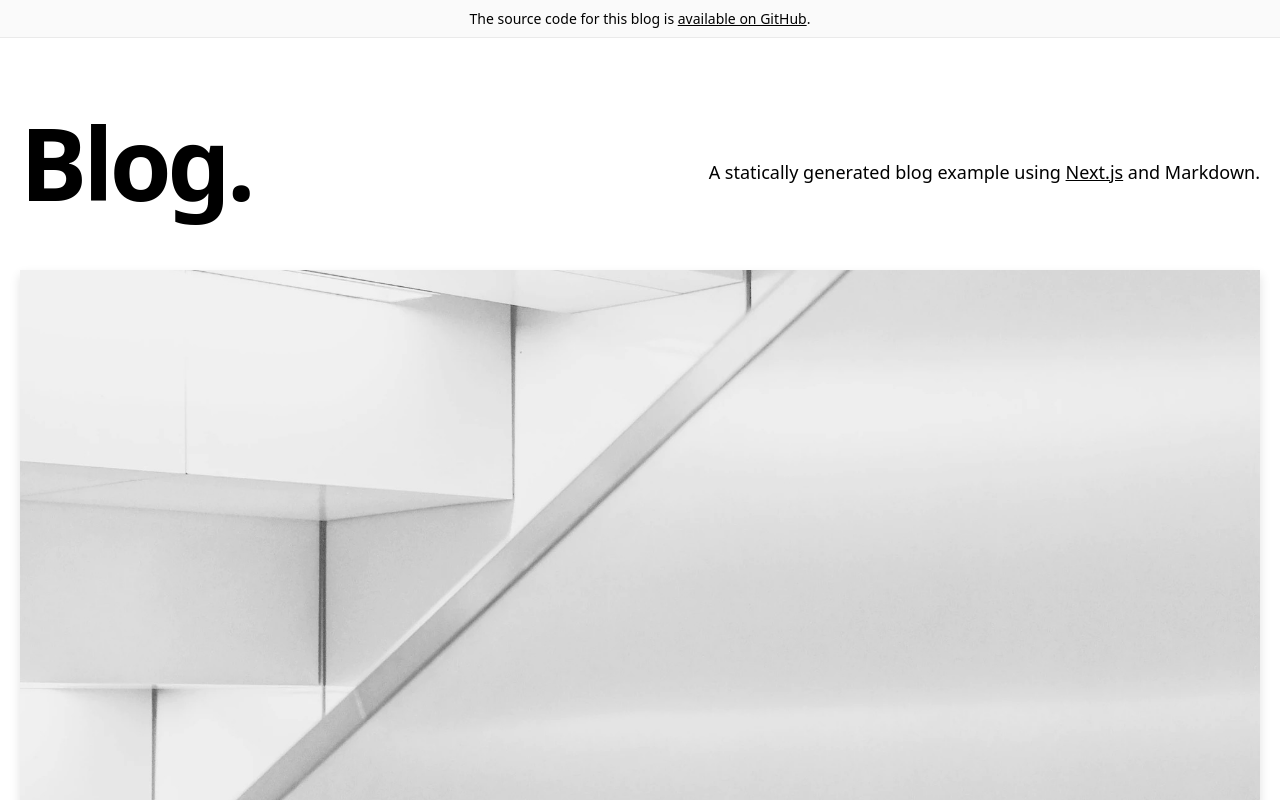
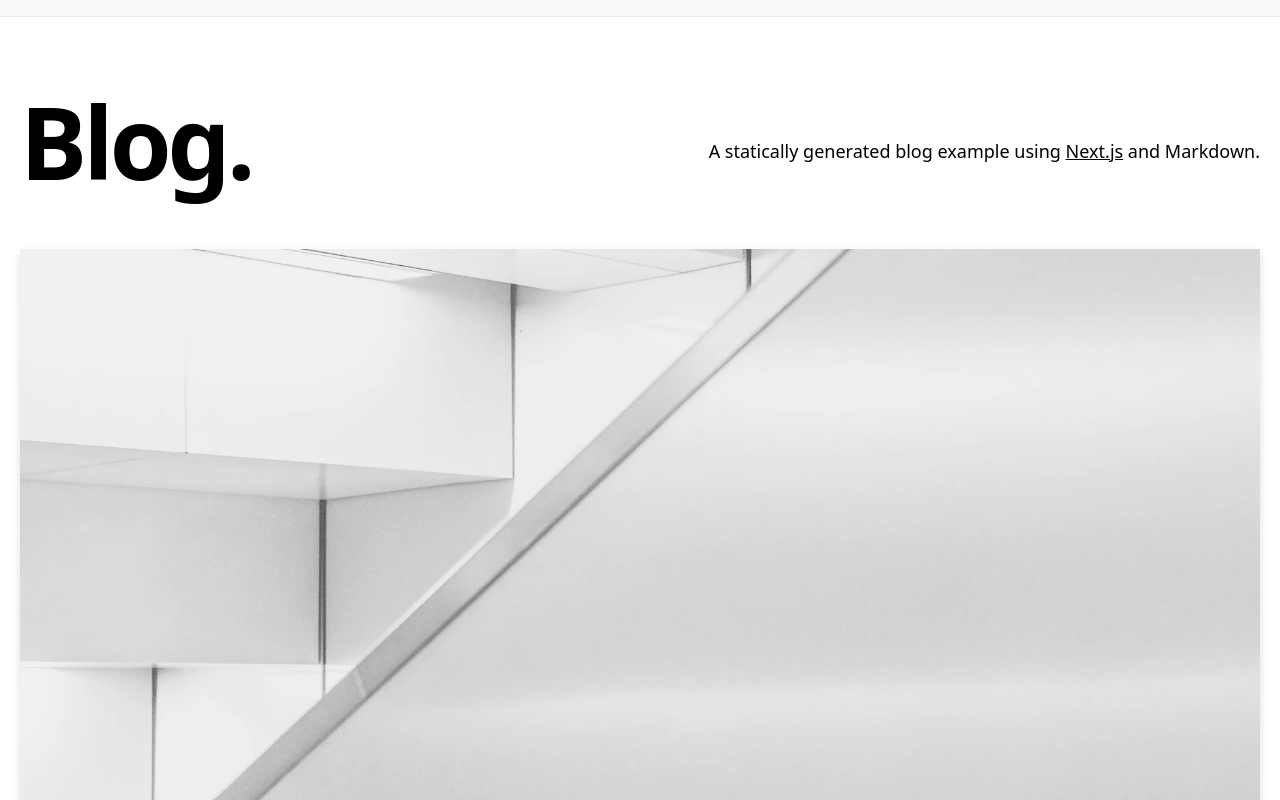
Before and after one commit to minor/blog, a Next.js app: page / in a window 1280 px wide. Shown: the top 800 px of the page. Built offline with nearby package versions, Linux system fonts and the light colour scheme.

Commit message:
[update] alert.js (3)

```diff
--- a/components/alert.js
+++ b/components/alert.js
@@ -25,14 +25,6 @@
             </>
           ) : (
             <>
-              The source code for this blog is{' '}
-              <a
-                href={`https://github.com/vercel/next.js/tree/canary/examples/${EXAMPLE_PATH}`}
-                className="underline hover:text-success duration-200 transition-colors"
-              >
-                available on GitHub
-              </a>
-              .
             </>
           )}
         </div>
```
